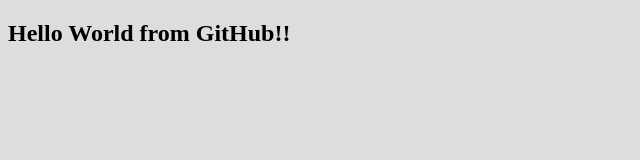
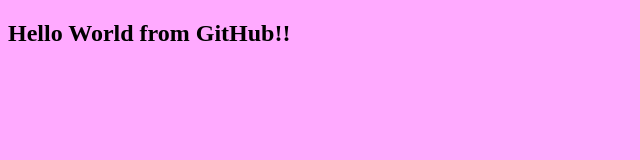
Before and after one commit to sjschmidt44/code-201d28-deployment-demo, a plain HTML site: page index.html in a window 1280 px wide. Shown: the whole page, without its empty margins (0-640 px from the left). Drawn offline with Linux system fonts and the light colour scheme.

Commit message:
updated background color

```diff
--- a/style.css
+++ b/style.css
@@ -1,3 +1,3 @@
 body {
-  background: #ddd;
+  background: #faf;
 }
```
